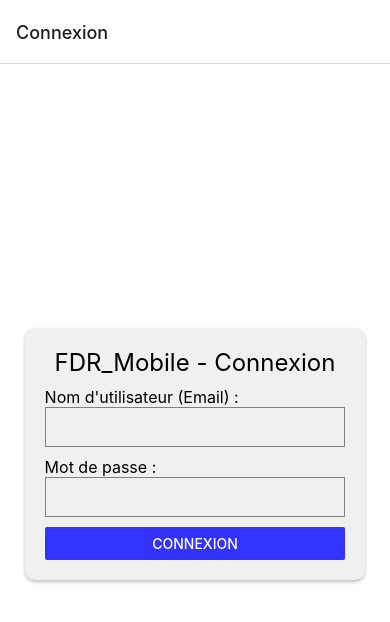
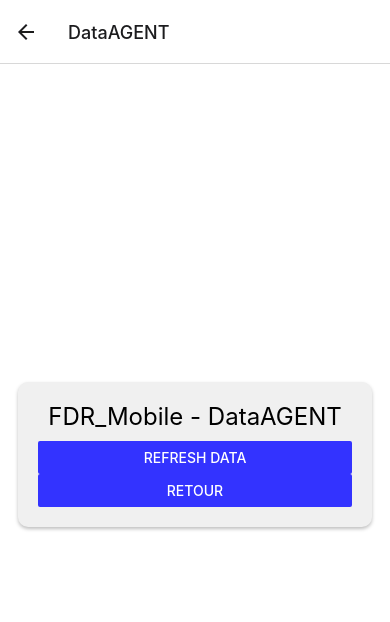
Before and after one commit to ShaiD9/AppMobile, a React Native app: screen /DataAGENT in a window 390 px wide. Shown: the top 622 px of the page. Built offline with nearby package versions, Linux system fonts and the light colour scheme.

Commit message:
creation of all data pages

```diff
--- a/App.js
+++ b/App.js
@@ -4,7 +4,10 @@ import { NavigationContainer } from '@react-navigation/native';
 import { createNativeStackNavigator } from '@react-navigation/native-stack';
 import Connexion from './pages/connexion.js';
 import Accueil from './pages/accueil.js';
-import Data from './pages/data.js';
+import DataFDR from './pages/dataFDR.js';
+import DataAGENCE from './pages/dataAGENCE.js';
+import DataAGENT from './pages/dataAGENT.js';
+import DataVEHICULE from './pages/dataVEHICULE.js';
 
 const Stack = createNativeStackNavigator();
 
@@ -14,7 +17,10 @@ function App() {
       <Stack.Navigator initialRouteName="Connexion">
         <Stack.Screen name="Connexion" component={Connexion} />
         <Stack.Screen name="Accueil" component={Accueil} />
-        <Stack.Screen name="Data" component={Data} />
+        <Stack.Screen name="DataFDR" component={DataFDR} />
+        <Stack.Screen name="DataAGENCE" component={DataAGENCE} />
+        <Stack.Screen name="DataAGENT" component={DataAGENT} />
+        <Stack.Screen name="DataVEHICULE" component={DataVEHICULE} />
       </Stack.Navigator>
     </NavigationContainer>
   );
--- a/pages/accueil.js
+++ b/pages/accueil.js
@@ -3,8 +3,17 @@ import { StatusBar } from 'expo-status-bar';
 import { StyleSheet, Text, View, TextInput, Button, TouchableOpacity, Alert  } from 'react-native';
 
 export default function Accueil({ navigation }) {
-  const Data = () => {
-    navigation.navigate('Data')
+  const DataFDR = () => {
+    navigation.navigate('DataFDR')
+  };
+  const DataAGENCE = () => {
+    navigation.navigate('DataAGENCE')
+  };
+  const DataAGENT = () => {
+    navigation.navigate('DataAGENT')
+  };
+  const DataVEHICULE = () => {
+    navigation.navigate('DataVEHICULE')
   };
 
   const Deconnection = () => {
@@ -32,16 +41,16 @@ export default function Accueil({ navigation }) {
         <Text style={styles.title}>FDR_Mobile - Accueil</Text>
         <TouchableOpacity activeOpacity={1} style={styles.button}>
             <View style={{marginBottom: 8}}>
-            <Button color='#3399ff' title="FDR" onPress={Data} />
+            <Button color='#3399ff' title="FDR" onPress={DataFDR} />
             </View>
             <View style={{marginBottom: 8}}>
-            <Button color='#3399ff' title="AGENCE" onPress={Data} />
+            <Button color='#3399ff' title="AGENCE" onPress={DataAGENCE} />
             </View>
             <View style={{marginBottom: 8}}>
-            <Button color='#3399ff' title="VEHICULE" onPress={Data} />
+            <Button color='#3399ff' title="AGENT" onPress={DataAGENT} />
             </View>
             <View style={{marginBottom: 8}}>
-            <Button color='#3399ff' title="AGENT" onPress={Data} />
+            <Button color='#3399ff' title="VEHICULE" onPress={DataVEHICULE} />
             </View>
             <View style={{marginTop: 15}}>
             <Button color='#3333ff' title="Déconnection" onPress={Deconnection} />
--- a/pages/data.js
+++ b/pages/dataAGENCE.js
@@ -3,7 +3,7 @@ import { StatusBar } from 'expo-status-bar';
 import { StyleSheet, Text, View, TextInput, Button, TouchableOpacity  } from 'react-native';
 import React, { useEffect } from 'react';
 
-export default function Accueil( { navigation } ) {
+export default function DataAGENCE( { navigation } ) {
   const Retour = () => {
     navigation.navigate('Accueil')
   };
@@ -37,7 +37,7 @@ export default function Accueil( { navigation } ) {
   return (
     <View style={styles.container}>
       <View style={styles.card}>
-        <Text style={styles.title}>FDR_Mobile - Data</Text>
+        <Text style={styles.title}>FDR_Mobile - DataAGENCE</Text>
         <Button color='#3333ff' title="Refresh Data" onPress={handleData} />
         <Button color='#3333ff' title="Retour" onPress={Retour} />
       </View>
--- /dev/null
+++ b/pages/dataAGENT.js
@@ -0,0 +1,89 @@
+import { auto } from 'eol';
+import { StatusBar } from 'expo-status-bar';
+import { StyleSheet, Text, View, TextInput, Button, TouchableOpacity  } from 'react-native';
+import React, { useEffect } from 'react';
+
+export default function DataAGENT( { navigation } ) {
+  const Retour = () => {
+    navigation.navigate('Accueil')
+  };
+
+  const handleData = () => {
+    fetch('http://206.189.31.42:8000/api/data', {
+      method: 'GET',
+      headers: {
+        'Content-Type': 'application/json',
+      },
+      body: JSON.stringify({
+      }),
+    })
+    .then(response => response.json())
+    .then(data => {
+      if (data.status_code == 200) {
+
+      } else {
+        alert('Problème')
+      }
+    })
+    .catch((error) => {
+      console.error('Error:', error);
+    });
+  };
+
+  /*  useEffect(() => {
+    handleData(); //permet d appeller la fonction handleData au chargement de la page
+   }, []); */
+
+  return (
+    <View style={styles.container}>
+      <View style={styles.card}>
+        <Text style={styles.title}>FDR_Mobile - DataAGENT</Text>
+        <Button color='#3333ff' title="Refresh Data" onPress={handleData} />
+        <Button color='#3333ff' title="Retour" onPress={Retour} />
+      </View>
+    </View>
+  );
+}
+
+const styles = StyleSheet.create({
+  container: {
+    flex: 1,
+    backgroundColor: '#fff',
+    alignItems: 'center',
+    justifyContent: 'center',
+  },
+  card: {
+    backgroundColor: '#f0f0f0',
+    padding: 20,
+    borderRadius: 10,
+    shadowColor: '#000',
+    shadowOffset: {
+      width: 0,
+      height: 2,
+    },
+    shadowOpacity: 0.25,
+    shadowRadius: 3.84,
+    elevation: 5,
+  },
+  input: {
+    height: 40,
+    borderColor: 'gray',
+    borderWidth: 1,
+    marginBottom: 10,
+    paddingHorizontal: 10,
+  },
+  title: {
+    marginBottom: 10,
+    paddingHorizontal: 10,
+    fontSize: 24,
+  },
+  label: {
+    fontSize: 16,
+  },
+  button: {
+    height: 50,
+    backgroundColor: '3399ff',
+    marginTop: 20,
+    marginBottom: 20,
+  },
+});
--- /dev/null
+++ b/pages/dataFDR.js
@@ -0,0 +1,89 @@
+import { auto } from 'eol';
+import { StatusBar } from 'expo-status-bar';
+import { StyleSheet, Text, View, TextInput, Button, TouchableOpacity  } from 'react-native';
+import React, { useEffect } from 'react';
+
+export default function DataFDR( { navigation } ) {
+  const Retour = () => {
+    navigation.navigate('Accueil')
+  };
+
+  const handleData = () => {
+    fetch('http://206.189.31.42:8000/api/data', {
+      method: 'GET',
+      headers: {
+        'Content-Type': 'application/json',
+      },
+      body: JSON.stringify({
+      }),
+    })
+    .then(response => response.json())
+    .then(data => {
+      if (data.status_code == 200) {
+
+      } else {
+        alert('Problème')
+      }
+    })
+    .catch((error) => {
+      console.error('Error:', error);
+    });
+  };
+
+  /*  useEffect(() => {
+    handleData(); //permet d appeller la fonction handleData au chargement de la page
+   }, []); */
+
+  return (
+    <View style={styles.container}>
+      <View style={styles.card}>
+        <Text style={styles.title}>FDR_Mobile - DataFDR</Text>
+        <Button color='#3333ff' title="Refresh Data" onPress={handleData} />
+        <Button color='#3333ff' title="Retour" onPress={Retour} />
+      </View>
+    </View>
+  );
+}
+
+const styles = StyleSheet.create({
+  container: {
+    flex: 1,
+    backgroundColor: '#fff',
+    alignItems: 'center',
+    justifyContent: 'center',
+  },
+  card: {
+    backgroundColor: '#f0f0f0',
+    padding: 20,
+    borderRadius: 10,
+    shadowColor: '#000',
+    shadowOffset: {
+      width: 0,
+      height: 2,
+    },
+    shadowOpacity: 0.25,
+    shadowRadius: 3.84,
+    elevation: 5,
+  },
+  input: {
+    height: 40,
+    borderColor: 'gray',
+    borderWidth: 1,
+    marginBottom: 10,
+    paddingHorizontal: 10,
+  },
+  title: {
+    marginBottom: 10,
+    paddingHorizontal: 10,
+    fontSize: 24,
+  },
+  label: {
+    fontSize: 16,
+  },
+  button: {
+    height: 50,
+    backgroundColor: '3399ff',
+    marginTop: 20,
+    marginBottom: 20,
+  },
+});
--- /dev/null
+++ b/pages/dataVEHICULE.js
@@ -0,0 +1,89 @@
+import { auto } from 'eol';
+import { StatusBar } from 'expo-status-bar';
+import { StyleSheet, Text, View, TextInput, Button, TouchableOpacity  } from 'react-native';
+import React, { useEffect } from 'react';
+
+export default function DataVEHICULE( { navigation } ) {
+  const Retour = () => {
+    navigation.navigate('Accueil')
+  };
+
+  const handleData = () => {
+    fetch('http://206.189.31.42:8000/api/data', {
+      method: 'GET',
+      headers: {
+        'Content-Type': 'application/json',
+      },
+      body: JSON.stringify({
+      }),
+    })
+    .then(response => response.json())
+    .then(data => {
+      if (data.status_code == 200) {
+
+      } else {
+        alert('Problème')
+      }
+    })
+    .catch((error) => {
+      console.error('Error:', error);
+    });
+  };
+
+  /*  useEffect(() => {
+    handleData(); //permet d appeller la fonction handleData au chargement de la page
+   }, []); */
+
+  return (
+    <View style={styles.container}>
+      <View style={styles.card}>
+        <Text style={styles.title}>FDR_Mobile - DataVEHICULE</Text>
+        <Button color='#3333ff' title="Refresh Data" onPress={handleData} />
+        <Button color='#3333ff' title="Retour" onPress={Retour} />
+      </View>
+    </View>
+  );
+}
+
+const styles = StyleSheet.create({
+  container: {
+    flex: 1,
+    backgroundColor: '#fff',
+    alignItems: 'center',
+    justifyContent: 'center',
+  },
+  card: {
+    backgroundColor: '#f0f0f0',
+    padding: 20,
+    borderRadius: 10,
+    shadowColor: '#000',
+    shadowOffset: {
+      width: 0,
+      height: 2,
+    },
+    shadowOpacity: 0.25,
+    shadowRadius: 3.84,
+    elevation: 5,
+  },
+  input: {
+    height: 40,
+    borderColor: 'gray',
+    borderWidth: 1,
+    marginBottom: 10,
+    paddingHorizontal: 10,
+  },
+  title: {
+    marginBottom: 10,
+    paddingHorizontal: 10,
+    fontSize: 24,
+  },
+  label: {
+    fontSize: 16,
+  },
+  button: {
+    height: 50,
+    backgroundColor: '3399ff',
+    marginTop: 20,
+    marginBottom: 20,
+  },
+});
```
